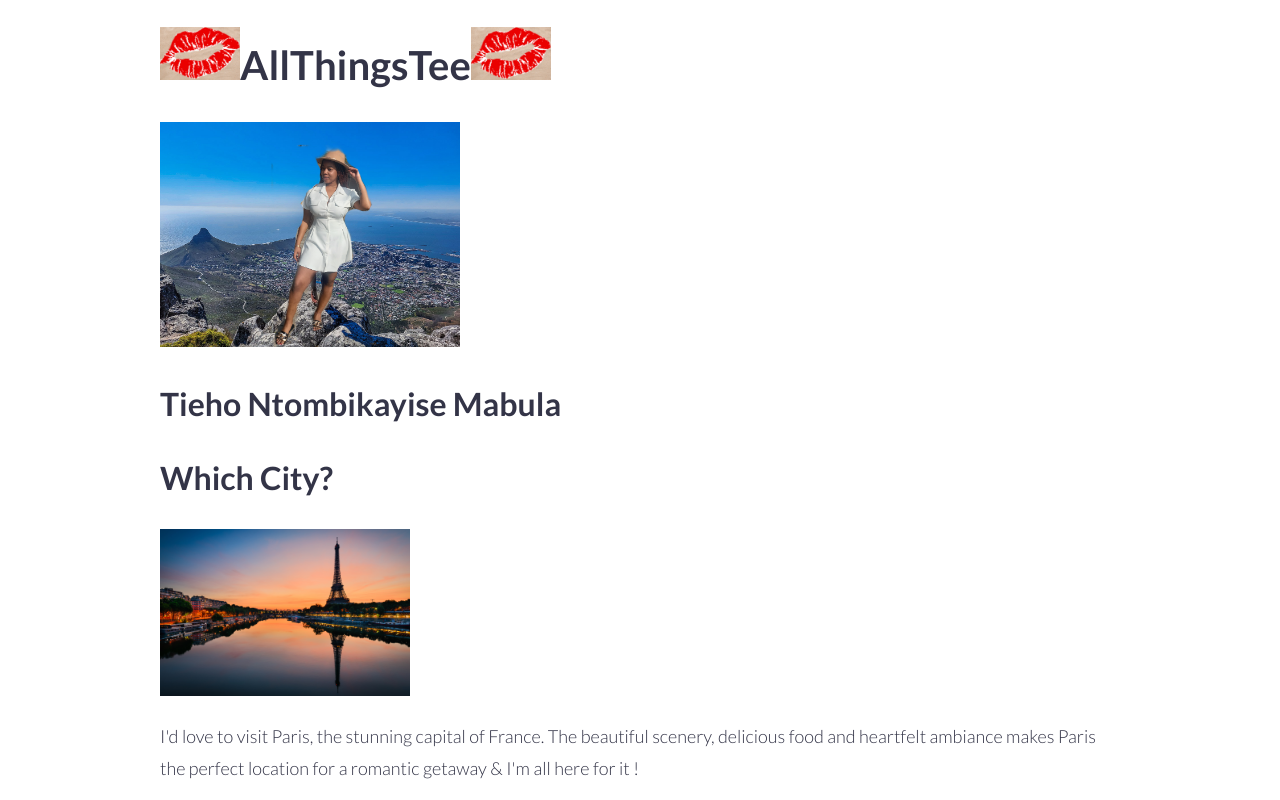
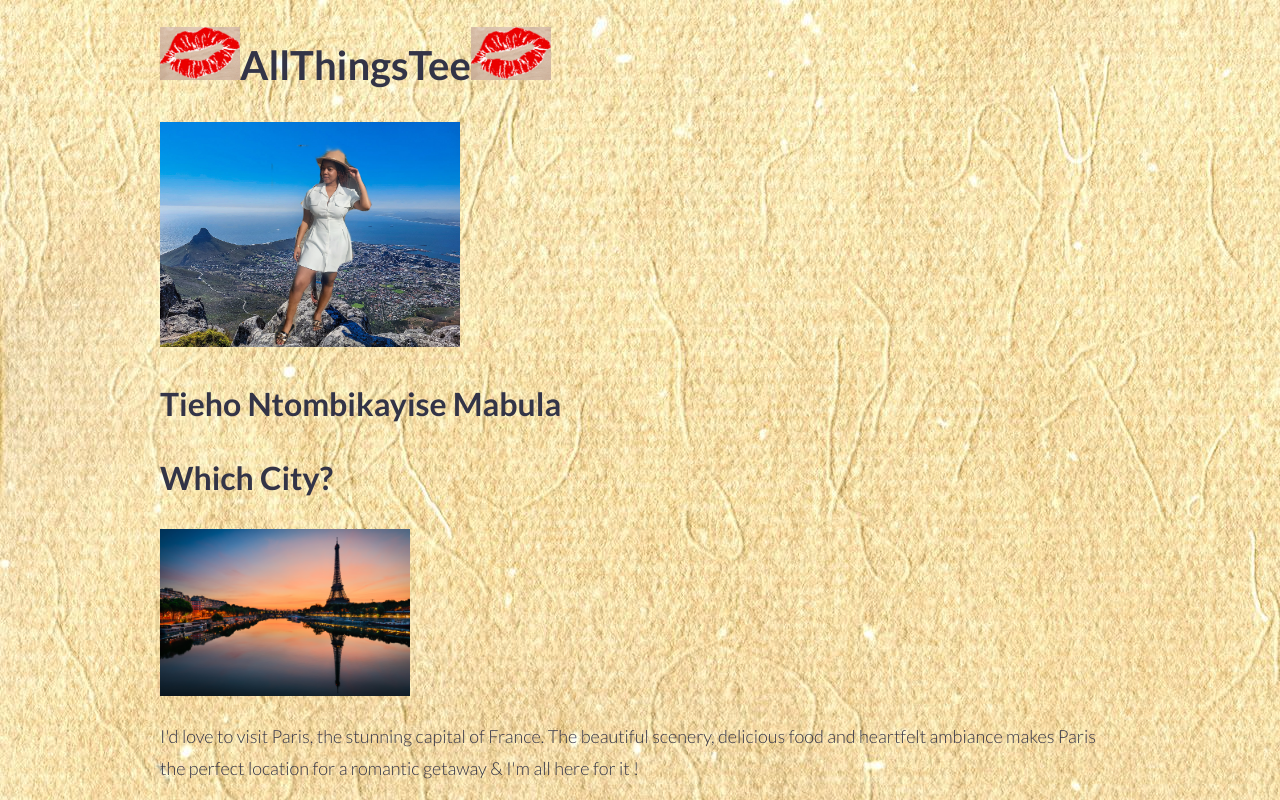
Before and after one commit to Tiehomabula/basic-website, a plain HTML site: page mywebpage-grid.html in a window 1280 px wide. Shown: the top 800 px of the page. Drawn offline with Linux system fonts and the light colour scheme.

Commit message:
change background simple-grid

```diff
--- a/mywebpage-grid.html
+++ b/mywebpage-grid.html
@@ -6,6 +6,12 @@
     <meta name="viewport" content="width=device-width, initial-scale=1.0">
     <title>AllThingsTee</title>
     <link rel="stylesheet" href="simple-grid.css">
+
+     <style>
+     body{
+        background-image: url(beige\ background.jpg);
+     }
+     </style>
 
 </head>
 
```
Also changed, not shown: 1 other file.
